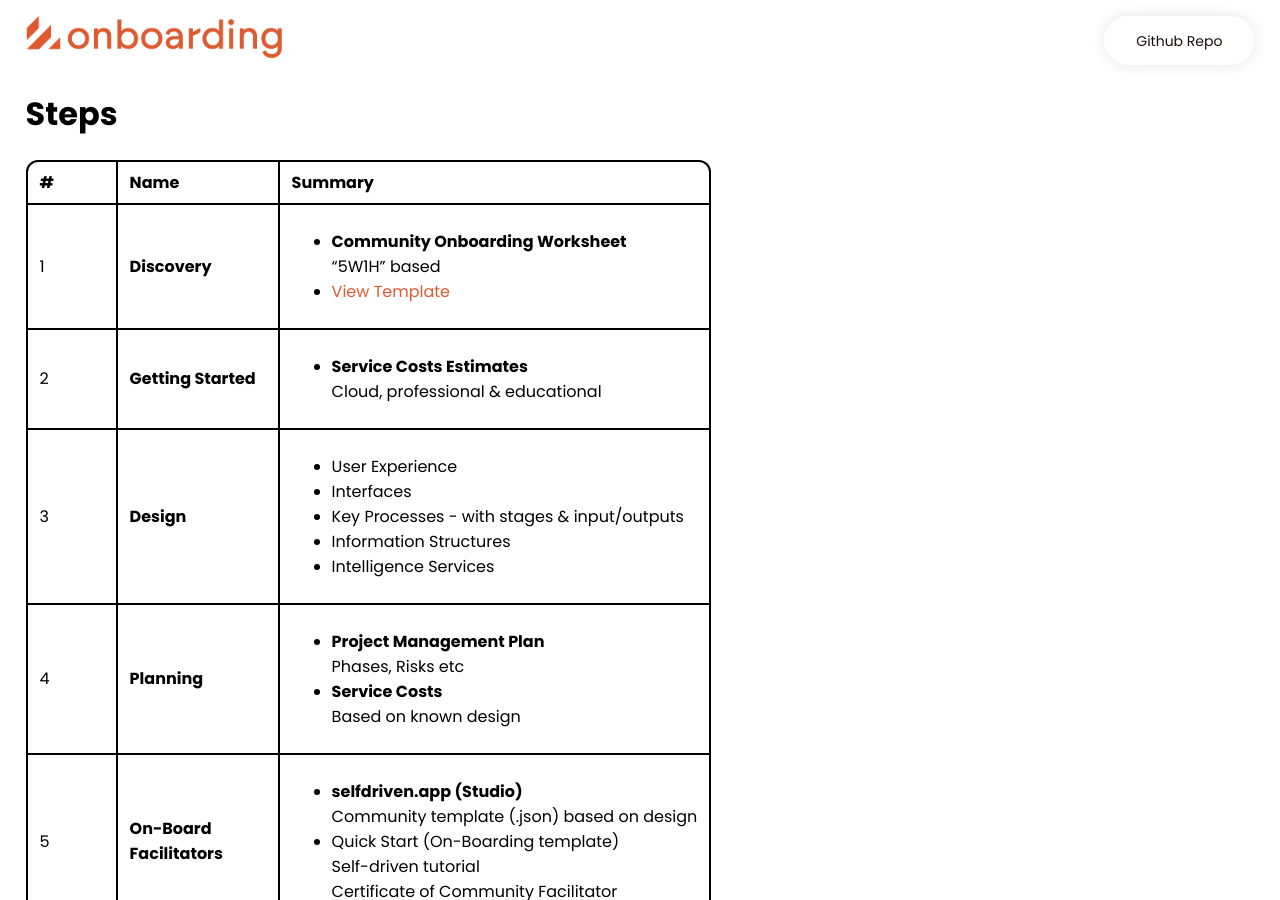
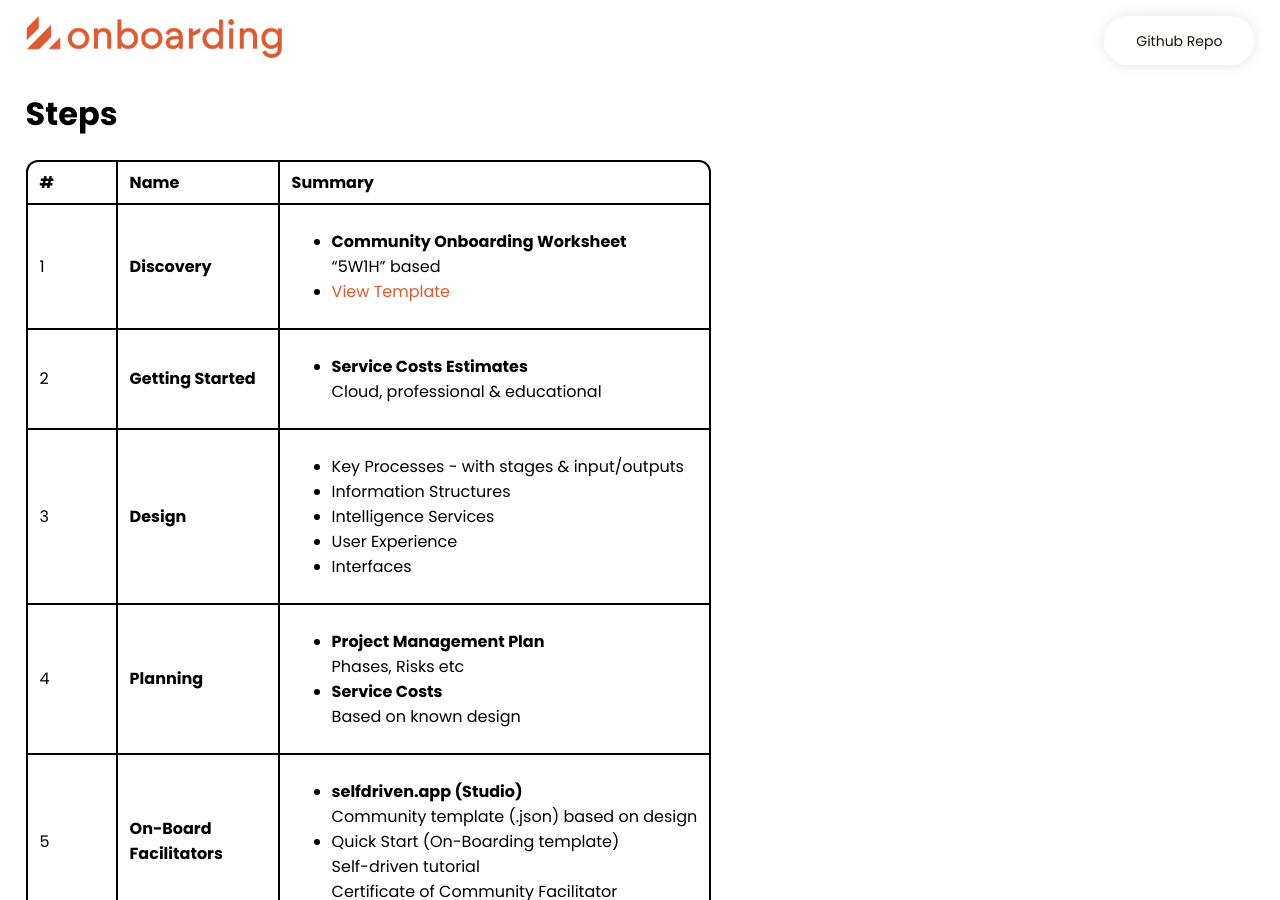
Before and after one commit to selfdriven-engagement/selfdriven-actuate, a Jekyll site: the page built from docs/pages/steps.md, in a window 1280 px wide and 900 px high. Built offline with Jekyll 4.4.1, drawn with Linux system fonts in a browser that asks for light colours.

```diff
--- a/docs/pages/steps.md
+++ b/docs/pages/steps.md
@@ -39,11 +39,12 @@ permalink: /steps/
             <td><strong>Design</strong></td>
             <td>
                 <ul>
-                    <li>User Experience</li>
-                    <li>Interfaces</li>
+
                     <li>Key Processes - with stages &#x26; input/outputs</li>
                     <li>Information Structures</li>
                     <li>Intelligence Services</li>
+<li>User Experience</li>
+                    <li>Interfaces</li>
                 </ul>
             </td>
         </tr>
```
